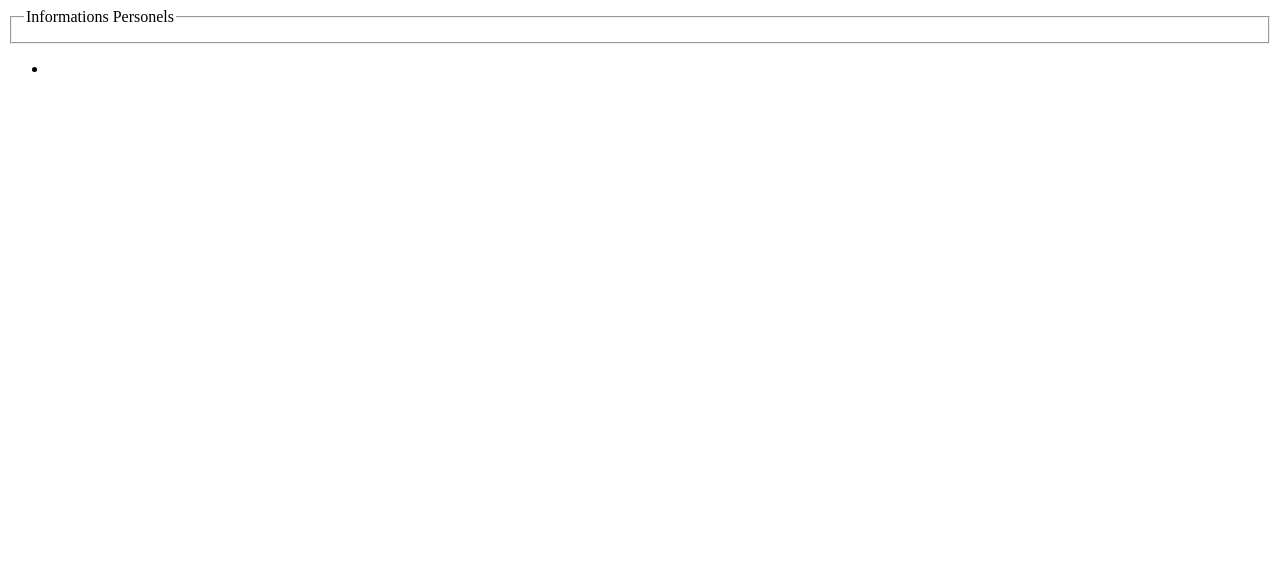
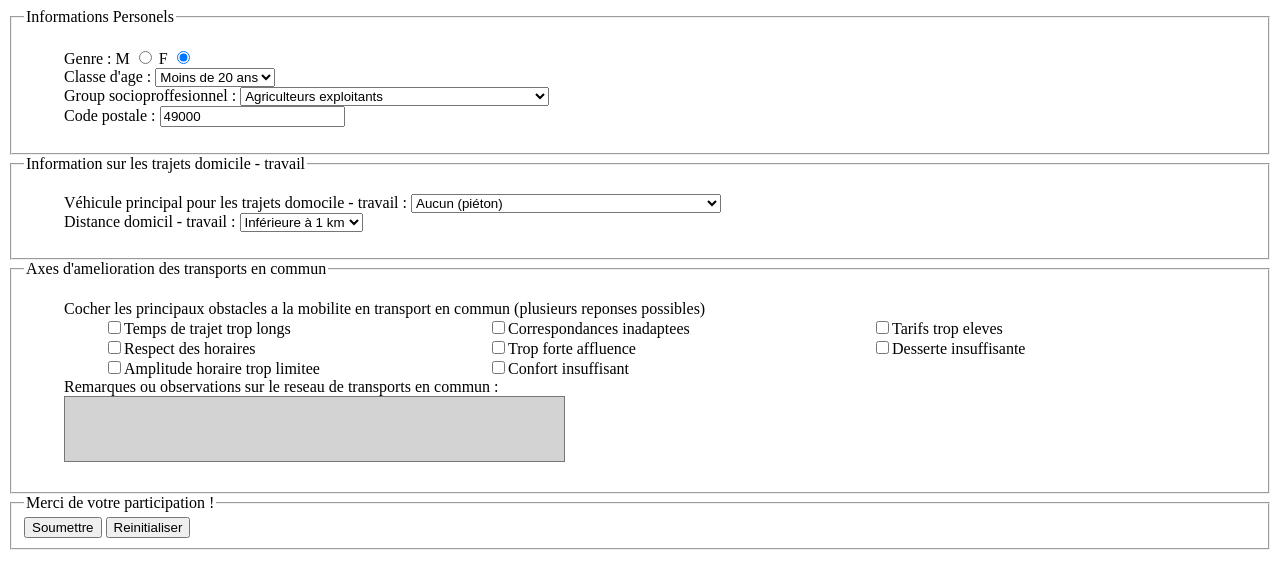
Before and after one commit to Myv-hs/DevWeb_S2, a plain HTML site: page TP_HTML/TP3/UrbanMob.html in a window 1280 px wide. Drawn offline with Linux system fonts and the light colour scheme.

Commit message:
TP3 update

```diff
--- a/TP_HTML/TP3/UrbanMob.html
+++ b/TP_HTML/TP3/UrbanMob.html
@@ -3,15 +3,128 @@
 	<head>
 		<meta charset="utf-8"/>
 		<title>Questionnaire de mobilité urbaine</title>
+		<style type="text/css">
+			ul {
+				list-style: none;
+			}
+			textarea {
+				background: lightgrey;
+				resize: none;
+			}
+			input[type=submit]:hover , input[type=reset]:hover {
+				background: black;
+				color:white;
+			}
+
+			.checkboxes {
+				display: grid;
+				grid-template-columns: repeat(3,1fr);
+			}
+
+			input
+		</style>
 	</head>
 	<body>
-		<form name="formulaire" method="post" action="#">
+		<form name="formulaire" method="post" action="http://www.info.univ-angers.fr/~rossi/reponse.php">
 			<fieldset>
 				<legend>Informations Personels</legend>
+				<ul>
+					<li>
+						Genre : M <input name="genre" type="radio" value="1"> F <input name="genre" type="radio" value="2" checked="checked">
+					</li>
+					<li>
+						Classe d'age : <select name="age">
+							<option value="m20">Moins de 20 ans</option>
+							<option value="2039">20 a 39 ans</option>
+							<option value="4059">40 a 59 ans</option>
+							<option value="p60">60 ans ou plus</option>
+						</select>
+					</li>
+					<li>
+						Group socioproffesionnel : <select name="gsp">
+							<option value="agri">Agriculteurs exploitants</option>
+							<option value="arti">Artisans, commerçants et chefs d’entreprise</option>
+							<option value="cadr">Cadres et professions intellectuelles supérieures</option>
+							<option value="proi">Professions intermédiaires</option>
+							<option value="empl">Employés</option>
+							<option value="ouvr">Ouvriers</option>
+							<option value="retr">Retraités</option>
+							<option value="sansac">Autres personnes sans activité professionnelles</option>
+						</select>
+					</li>
+					<li>
+						Code postale : <input name="cpostal" type="text" maxlength="5" value="49000">
+					</li>
+				</ul>
 			</fieldset>
-			<ul>
-				<li></li>
-			</ul>
+			<fieldset>
+				<legend>Information sur les trajets domicile - travail</legend>
+				<ul>
+					<li>
+						Véhicule principal pour les trajets domocile - travail : <select name="vehicule">
+							<option value="pieton">Aucun (piéton)</option>
+							<option value="velo">Bicyclette</option>
+							<option value="deuxroues">Deux roues motorisé</option>
+							<option value="auto">Automobile</option>
+							<option value="tcommun">Transports en commun (train, tram, bus, mé-
+tro)</option>
+						</select>
+					</li>
+					<li>
+						Distance domicil - travail : <select name="distance">
+							<option value="m1">Inférieure à 1 km</option>
+							<option value="15">De 1 à 5 km</option>
+							<option value="515">De 5 à 15 km</option>
+							<option value="p15">15 km ou plus</option>
+						</select>
+					</li>
+				</ul>
+			</fieldset>
+			<fieldset>
+				<legend>Axes d'amelioration des transports en commun</legend>
+				<ul>
+					<li>
+						Cocher les principaux obstacles a la mobilite en transport en commun (plusieurs reponses possibles)
+						<ul class="checkboxes">
+							<li>
+								<input type="checkbox" value="tem">Temps de trajet trop longs
+							</li>
+							<li>
+								<input type="checkbox" value="cor">Correspondances inadaptees
+							</li>
+							<li>
+								<input type="checkbox" value="tar">Tarifs trop eleves
+							</li>
+							<li>
+								<input type="checkbox" value="res">Respect des horaires
+							</li>
+							<li>
+								<input type="checkbox" value="tro">Trop forte affluence
+							</li>
+							<li>
+								<input type="checkbox" value="des">Desserte insuffisante
+							</li>
+							<li>
+								<input type="checkbox" value="amp">Amplitude horaire trop limitee
+							</li>
+							<li>
+								<input type="checkbox" value="con">Confort insuffisant
+							</li>
+						</ul>
+					</li>
+					<li>
+						Remarques ou observations sur le reseau de transports en commun : <br />
+						<textarea name="remarques" cols="60" rows="4"></textarea>
+					</li>
+				</ul>
+			</fieldset>
+			<fieldset>
+				<legend>
+					Merci de votre participation !
+				</legend>
+				<input class="hover" type="submit" value="Soumettre">
+				<input class="hover" type="reset" value="Reinitialiser">
+			</fieldset>
 		</form>
 </body>
 </html>
```
Also changed, not shown: TP_HTML/TP3/tabloCSS.html (added, +40 -0 lines).
